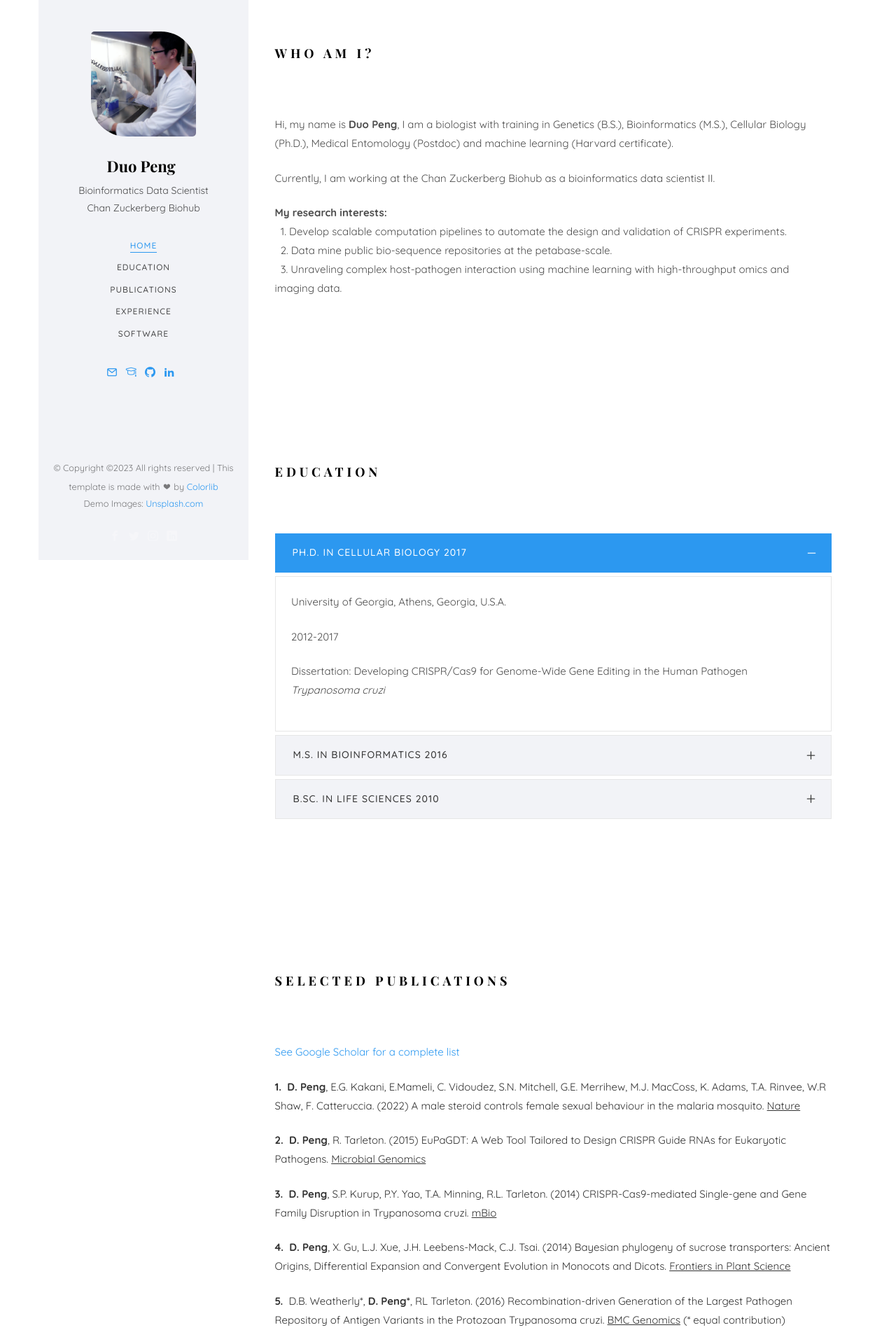
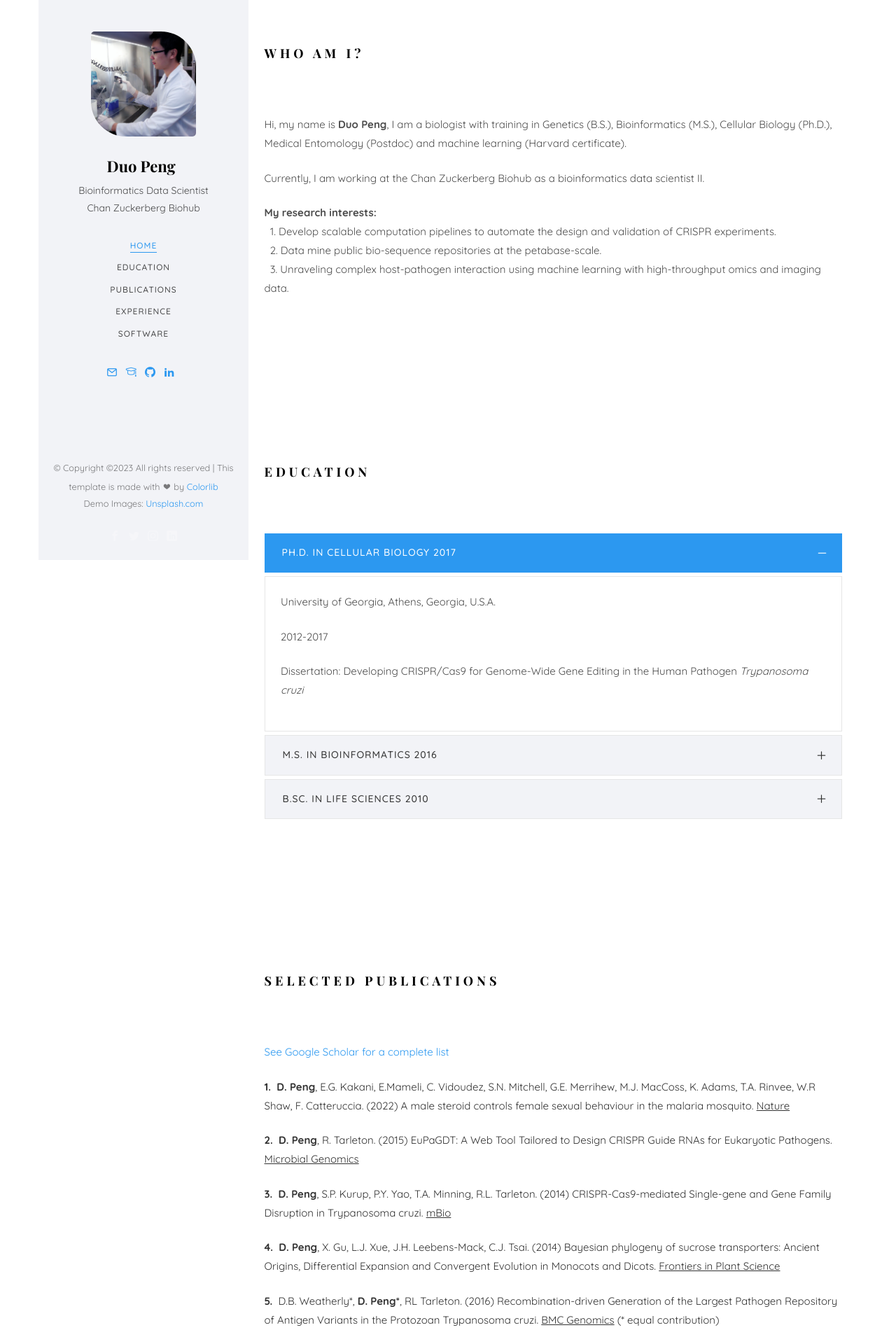
Before and after one commit to duopeng/duopeng.github.io, a PHP site: page / in a window 1280 px wide. Shown: the top 1920 px of the page at 70% size. Run offline with PHP 8.4, Linux system fonts and the light colour scheme; some libraries are stand-ins or nearby versions; some web fonts are replaced.

Commit message:
Update style.css

```diff
--- a/css/style.css
+++ b/css/style.css
@@ -363,7 +363,7 @@ body.offcanvas {
     transform: translateX(300px); }
 
 .colorlib-narrow-content {
-  padding: 0 2.5em; }
+  padding: 0 1.5em; }
   @media screen and (max-width: 768px) {
     .colorlib-narrow-content {
       padding: 0; } }
```
